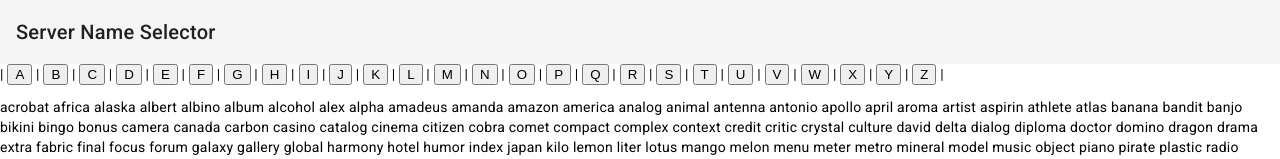
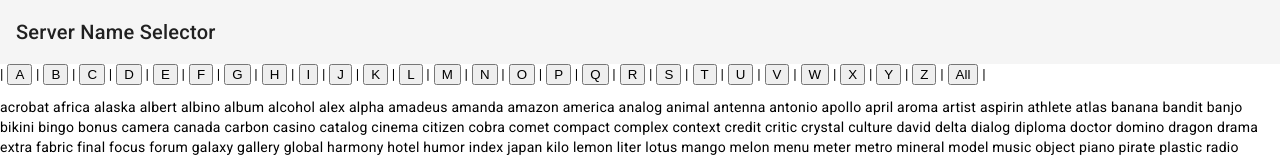
Before and after one commit to dskaggs/server-names, an Angular app: page / in a window 1280 px wide. Shown: the top 159 px of the page. Built offline with nearby package versions, Linux system fonts and the light colour scheme.

Commit message:
Added button to clear selected letter #10

```diff
--- a/src/app/name-list/name-list.component.html
+++ b/src/app/name-list/name-list.component.html
@@ -1,8 +1,10 @@
 <div>
-  <p>| <span *ngFor="let letter of letters;" ><button (click)= "selectLetter(letter)">{{ letter }}</button> | </span>  </p>
+  <p>|
+    <span *ngFor="let letter of letters;" ><button (click)= "selectLetter(letter)">{{ letter }}</button> | </span>
+    <span> <button (click)= "selectLetter('')">All</button> | </span>
+  </p>
 </div>
 
 <ng-container *ngIf="names$ | async as names" >
   <span *ngFor="let name of names;">{{ name }} </span>
-
 </ng-container>
```
